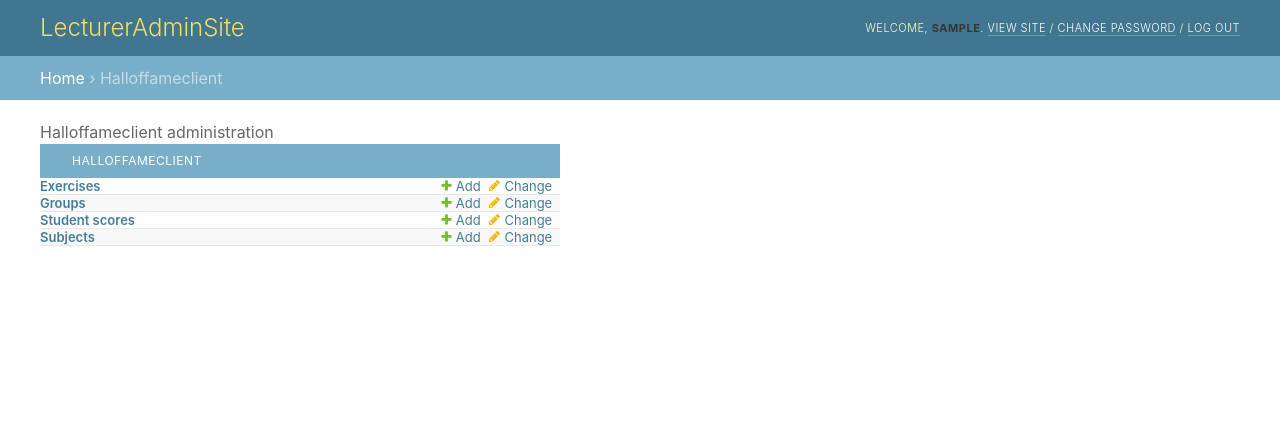
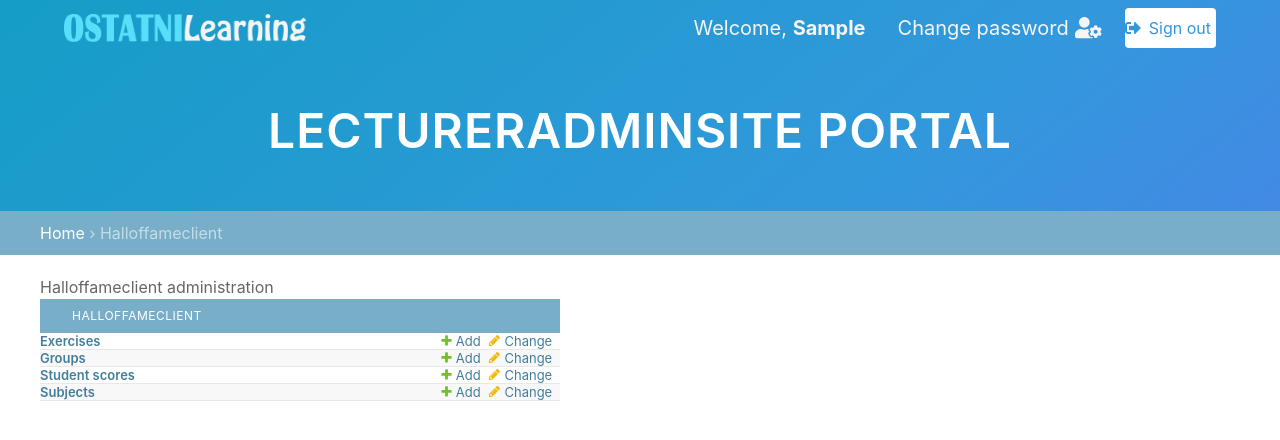
Before and after one commit to ostatni5/hall-of-fame, a Django app: page /lecturer/hallOfFameClient/ in a window 1280 px wide. Shown: the top 440 px of the page. Run offline with Django 3.2, Linux system fonts and the light colour scheme; the visitor is signed in with stand-in values (Sample User, id 1); parts of the project's set-up code (start-up, migrations or seed data) failed here and were passed over; some libraries are stand-ins or nearby versions.

Commit message:
Nowy Dashboard Prowadzącego part #1

```diff
--- a/hallOfFameClient/templates/admin/base.html
+++ b/hallOfFameClient/templates/admin/base.html
@@ -5,7 +5,7 @@
 <title>{% block title %}{% endblock %}</title>
 <link rel="stylesheet" type="text/css" href="{% block stylesheet %}{% static "admin/css/base.css" %}{% endblock %}">
 {% block extrastyle %}{% endblock %}
-{% if LANGUAGE_BIDI %}<link rel="stylesheet" type="text/css" href="{% block stylesheet_rtl %}{% static "admin/css/rtl.css" %}{% endblock %}">{% endif %}
+{#{% if LANGUAGE_BIDI %}<link rel="stylesheet" type="text/css" href="{% block stylesheet_rtl %}{% static "admin/css/rtl.css" %}{% endblock %}">{% endif %}#}
 {% block extrahead %}{% endblock %}
 {% block responsive %}
     <meta name="viewport" content="user-scalable=no, width=device-width, initial-scale=1.0, maximum-scale=1.0">
@@ -22,14 +22,15 @@
   data-admin-utc-offset="{% now "Z" %}">
 
 <!-- Container -->
-<div id="container">
 
     {% if not is_popup %}
     <!-- Header -->
-    <div id="header">
-        <div id="branding">
+    {% block hero %}
+    <section class="hero is-{{ primaryColor }} is-bold">
+        <div class="hero-head">
+            <nav class="navbar">
+                <div class="container">
                 {% block branding %}{% endblock %}
-        </div>
                 {% block usertools %}
                 {% if has_permission %}
                 <div id="user-tools">
@@ -57,7 +58,19 @@
                 {% endblock %}
                 {% block nav-global %}{% endblock %}
                 </div>
+            </nav>
+        </div>
+        <div class="hero-body">
+            <div class="container">
+                <h1 class="title heading is-size-1 has-text-centered">
+                    {% block herotitle %}{% endblock %}
+                </h1>
+            </div>
+        </div>
+    </section>
+    {% endblock %}
     <!-- END Header -->
+
     {% block breadcrumbs %}
     <div class="breadcrumbs">
     <a href="{% url 'admin:index' %}">{% trans 'Home' %}</a>
@@ -88,7 +101,7 @@
     <!-- END Content -->
 
     {% block footer %}<div id="footer"></div>{% endblock %}
-</div>
+
 <!-- END Container -->
 
 </body>
--- a/hallOfFameClient/templates/admin/base_site.html
+++ b/hallOfFameClient/templates/admin/base_site.html
@@ -1,12 +1,71 @@
 {% extends "admin/base.html" %}
 {% load static %}
-{% block extrastyle %}{{ block.super }}
-    <link rel="stylesheet" type="text/css" href="{% static "admin/LecturerStyle.css" %}"/>{% endblock %}
+{#{% load define_action %}#}
+{#{% define "info" as primaryColor %}#}
+{#{% block extrastyle %}{{ block.super }}#}
+{#    <link rel="stylesheet" type="text/css" href="{% static "admin/LecturerStyle.css" %}"/>{% endblock %}#}
 
 {% block title %}{{ title }} | {{ site_title|default:_('Django site admin') }}{% endblock %}
+{% block herotitle %}{{ site_title|default:_('Django site admin') }}{% endblock %}
+
+{% block hero %}
+  {% with 'info' as primaryColor %}
+  {{block.super}}
+  {% endwith %}
+{% endblock %}
 
 {% block branding %}
-    <h1 id="site-name"><a href="{% url 'admin:index' %}">{{ site_header|default:_('Django administration') }}</a></h1>
+    <div class="navbar-brand">
+        <a href="#" class="navbar-item">
+            <img src="{% static 'img/ostatniLearningInfo.png' %}" alt="Logo">
+        </a>
+    </div>
+{% endblock %}
+
+{% block usertools %}
+    {% if has_permission %}
+    <div class="navbar-menu">
+        <div class="navbar-end">
+            <div class="navbar-item has-text-light">
+                <span class="is-size-5" style="margin-right: .5rem">
+                    <span>Welcome,</span>
+                    <strong>{% firstof user.get_short_name user.get_username %}</strong>
+                </span>
+            </div>
+            {% if user.has_usable_password %}
+            <a href="{% url 'admin:password_change' %}" class="navbar-item has-text-light">
+                <span class="is-size-5" style="margin-right: .5rem">
+                    Change password
+                </span>
+                <span class="icon">
+                    <i class="fas fa-lg fa-user-cog"></i>
+                </span>
+            </a>
+            {% endif %}
+            <span class="navbar-item">
+                <a href="{% url 'admin:logout' %}" class="button is-{{ primaryColor }} is-inverted">
+                    <span class="icon">
+                        <i class="fas fa-sign-out-alt"></i>
+                    </span>
+                    <span>Sign out</span>
+                </a>
+            </span>
+        </div>
+    </div>
+    {% endif %}
 {% endblock %}
 
 {% block nav-global %}{% endblock %}
+
+{% block breadcrumbs %}
+    <section style="padding: 1rem" class="section card">
+        <div class="container">
+            <nav class="breadcrumb is-medium" aria-label="breadcrumbs">
+                <ul>
+                    <li class=""><a href="{% url 'admin:index' %}" aria-current="page">Home</a></li>
+                    {% if title %}<li class="is-active"><a>{{ title }}</a></li>{% endif %}
+                </ul>
+            </nav>
+        </div>
+    </section>
+{% endblock %}
--- /dev/null
+++ b/hallOfFameClient/templates/admin/index.html
@@ -0,0 +1,86 @@
+{% extends "admin/base_site.html" %}
+{% load i18n static %}
+
+{% block extrastyle %}{{ block.super }}<link rel="stylesheet" type="text/css" href="{% static "admin/css/dashboard.css" %}">{% endblock %}
+
+{% block coltype %}colMS{% endblock %}
+
+{% block bodyclass %}{{ block.super }} dashboard{% endblock %}
+
+{#{% block breadcrumbs %}{% endblock %}#}
+
+{% block content %}
+    <div {% comment %}id="content-main"{% endcomment %}>
+
+    {% if app_list %}
+        {% for app in app_list %}
+            <div class="app-{{ app.app_label }} module">
+            <table>
+            <caption>
+                <a href="{{ app.app_url }}" class="section" title="{% blocktrans with name=app.name %}Models in the {{ name }} application{% endblocktrans %}">{{ app.name }}</a>
+            </caption>
+            {% for model in app.models %}
+                <tr class="model-{{ model.object_name|lower }}">
+                {% if model.admin_url %}
+                    <th scope="row"><a href="{{ model.admin_url }}">{{ model.name }}</a></th>
+                {% else %}
+                    <th scope="row">{{ model.name }}</th>
+                {% endif %}
+
+                {% if model.add_url %}
+                    <td><a href="{{ model.add_url }}" class="addlink">{% trans 'Add' %}</a></td>
+                {% else %}
+                    <td>&nbsp;</td>
+                {% endif %}
+
+                {% if model.admin_url %}
+                    {% if model.view_only %}
+                    <td><a href="{{ model.admin_url }}" class="viewlink">{% trans 'View' %}</a></td>
+                    {% else %}
+                    <td><a href="{{ model.admin_url }}" class="changelink">{% trans 'Change' %}</a></td>
+                    {% endif %}
+                {% else %}
+                    <td>&nbsp;</td>
+                {% endif %}
+                </tr>
+            {% endfor %}
+            </table>
+            </div>
+        {% endfor %}
+    {% else %}
+        <p>{% trans 'You don’t have permission to view or edit anything.' %}</p>
+    {% endif %}
+    </div>
+{% endblock %}
+
+{% block sidebar %}
+<div {% comment %}id="content-related"{% endcomment %}>
+    <div class="module" {% comment %}id="recent-actions-module"{% endcomment %}>
+        <h2>{% trans 'Recent actions' %}</h2>
+        <h3>{% trans 'My actions' %}</h3>
+            {% load log %}
+            {% get_admin_log 10 as admin_log for_user user %}
+            {% if not admin_log %}
+            <p>{% trans 'None available' %}</p>
+            {% else %}
+            <ul class="actionlist">
+            {% for entry in admin_log %}
+            <li class="{% if entry.is_addition %}addlink{% endif %}{% if entry.is_change %}changelink{% endif %}{% if entry.is_deletion %}deletelink{% endif %}">
+                {% if entry.is_deletion or not entry.get_admin_url %}
+                    {{ entry.object_repr }}
+                {% else %}
+                    <a href="{{ entry.get_admin_url }}">{{ entry.object_repr }}</a>
+                {% endif %}
+                <br>
+                {% if entry.content_type %}
+                    <span class="mini quiet">{% filter capfirst %}{{ entry.content_type.name }}{% endfilter %}</span>
+                {% else %}
+                    <span class="mini quiet">{% trans 'Unknown content' %}</span>
+                {% endif %}
+            </li>
+            {% endfor %}
+            </ul>
+            {% endif %}
+    </div>
+</div>
+{% endblock %}
--- /dev/null
+++ b/hallOfFameClient/templatetags/define_action.py
@@ -0,0 +1,6 @@
+from django import template
+register = template.Library()
+
+@register.simple_tag
+def define(val=None):
+    return val
--- a/hallOfFameClient/urls.py
+++ b/hallOfFameClient/urls.py
@@ -7,8 +7,8 @@ from .views import TabView, DashboardLecturerView,StatView
 
 app_name = 'lecturer'
 urlpatterns = [
-    path('dashboard/', DashboardLecturerView.as_view(), name='dashboard'),
-    # path('lecturer/hallOfFameClient/subject/<int:pk>')
+    path('', DashboardLecturerView.as_view(), name='dashboard')
+    # path('hallOfFameClient/subject/<int:pk>')
 ]
 
 # OLD PATHS
```
Lines whose indentation alone changed are shown as unchanged.
